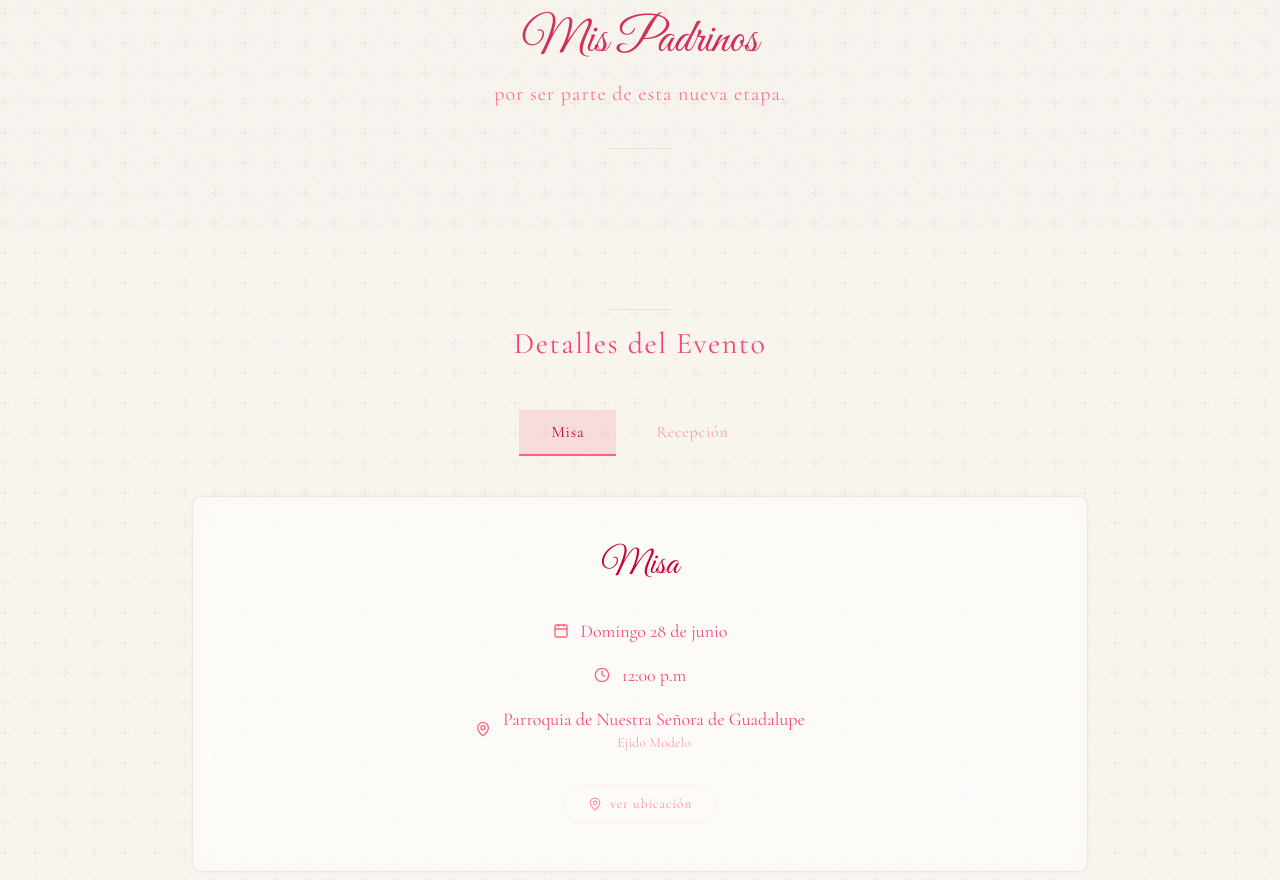
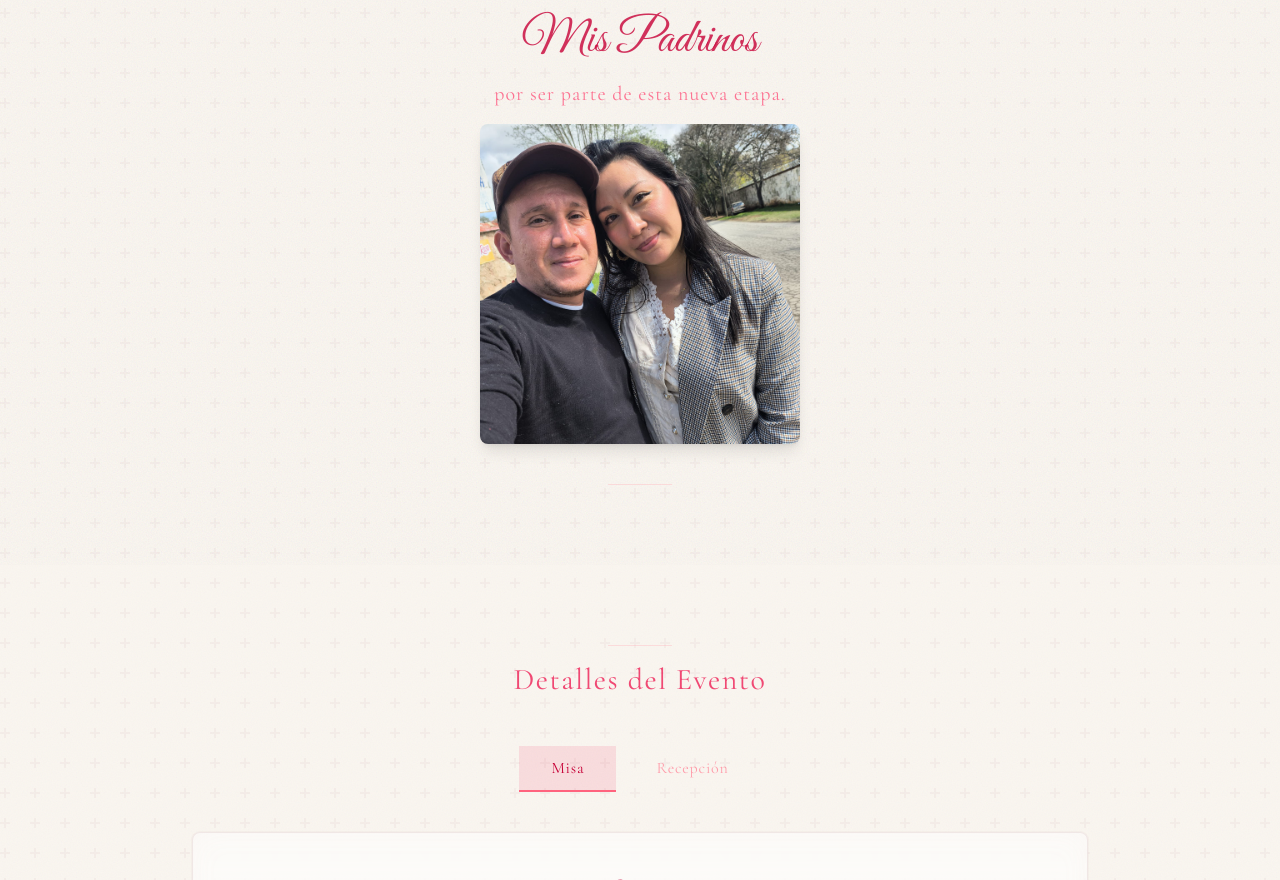
Before and after one commit to AleDonatto/invitation, a Next.js app: page / in a window 1280 px wide. Shown: the part 3022-3902 px from the top of the page. Built offline with nearby package versions, Linux system fonts and the light colour scheme; a web font is replaced by a local one.

Commit message:
[feat] padrinos

```diff
--- a/src/app/components/ParentsSection.tsx
+++ b/src/app/components/ParentsSection.tsx
@@ -41,6 +41,10 @@ export default function ParentsSection() {
           <p className="font-cormorant text-xl text-rose-500/60 tracking-wider">
             por ser parte de esta nueva etapa.
           </p>
+
+          <div className="">
+            <img src="./images/padrinos.jpeg" alt="Padrinos" className="mx-auto w-64 md:w-80 rounded-lg shadow-lg" />
+          </div>
         </div>
 
         <div className="flex justify-center">
```
Also changed, not shown: public/images/padrinos.jpeg (added).
